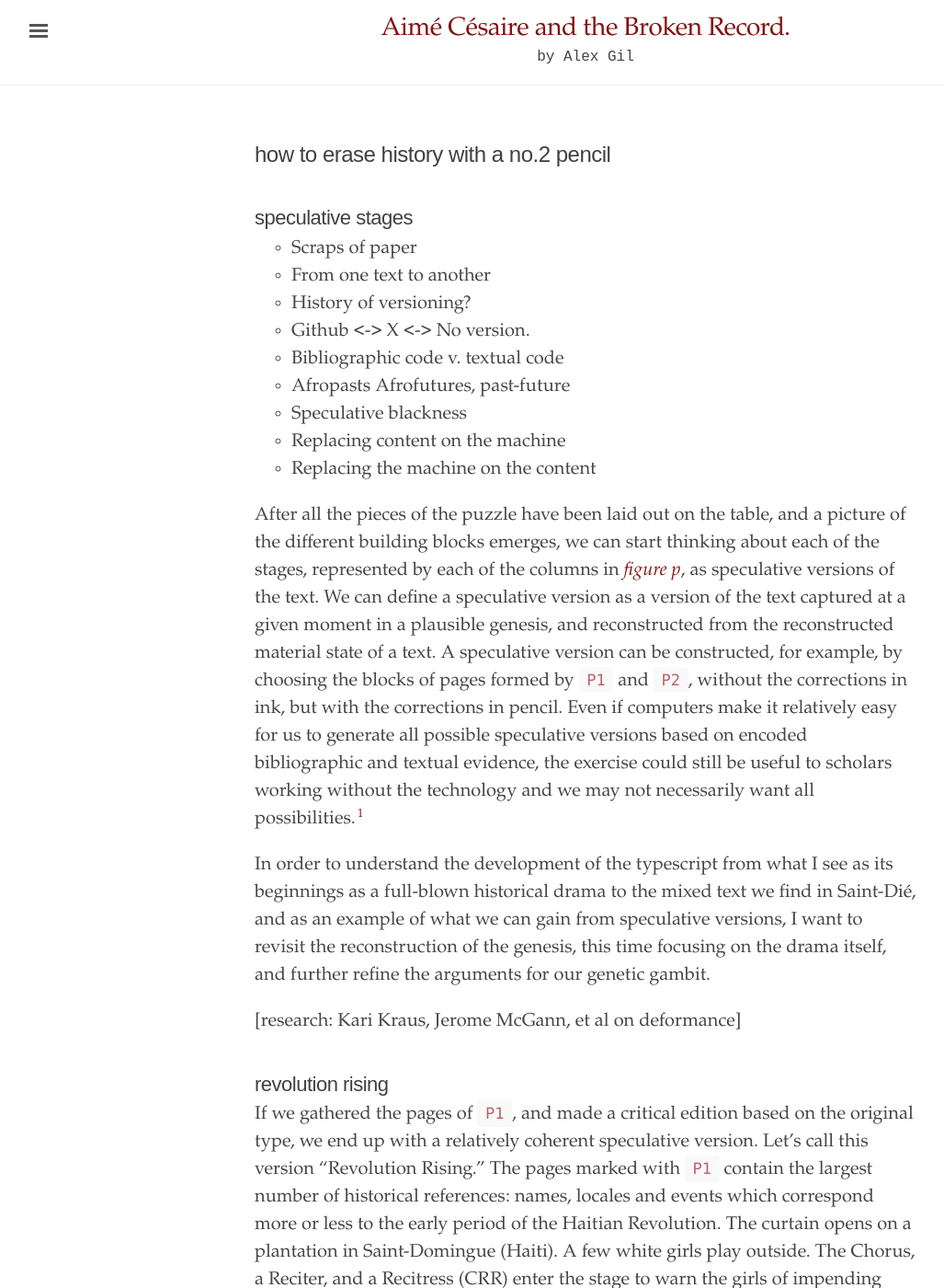
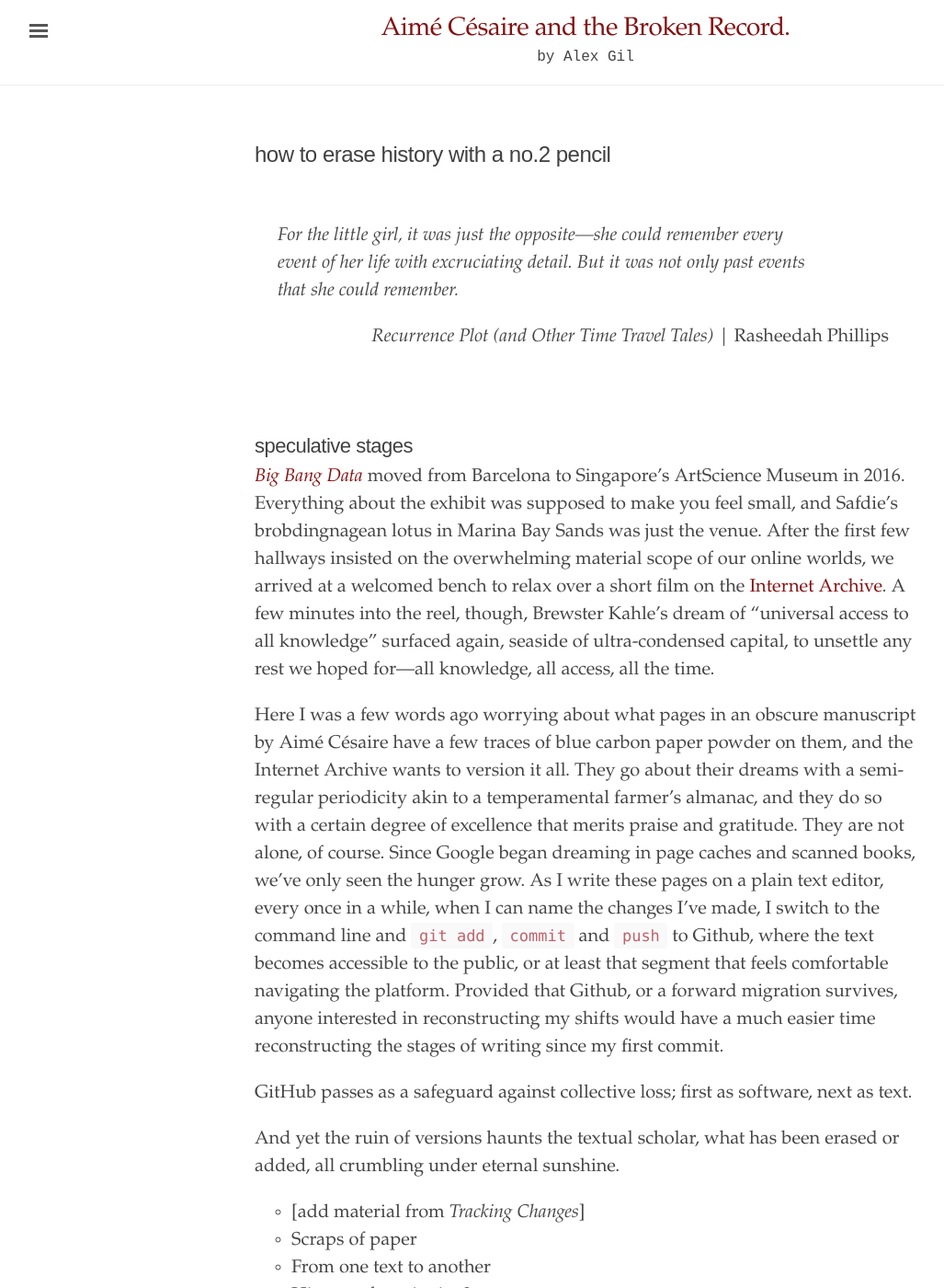
Before and after one commit to elotroalex/record, a Jekyll site: the page built from _chapters/02-pencil.md, in a window 1280 px wide and 1400 px high. Shown: the whole window at 92% size, without its empty margins (3-1030 px from the left). Built offline with Jekyll 4.4.1, drawn with Linux system fonts in a browser that asks for light colours; some of the changed text lies outside the part shown.

Commit message:
added paragraph on version lust

```diff
--- a/_chapters/02-pencil.md
+++ b/_chapters/02-pencil.md
@@ -4,9 +4,25 @@ title: "how to erase history with a no.2 pencil"
 author: alex gil
 chapter: 2
 ---
+<br>
+
+> For the little girl, it was just the opposite—she could remember every event of her life with excruciating detail. But it was not only past events that she could remember.
+
+- {:.attribution} *Recurrence Plot (and Other Time Travel Tales)* \| Rasheedah Phillips
+
+<br>
 
 ## speculative stages
 
+*[Big Bang Data](http://www.cccb.org/en/exhibitions/file/big-bang-data/45167)* moved from Barcelona to Singapore's ArtScience Museum in 2016. Everything about the exhibit was supposed to make you feel small, and Safdie's brobdingnagean lotus in Marina Bay Sands was just the venue. After the first few hallways insisted on the overwhelming material scope of our online worlds, we arrived at a welcomed bench to relax over a short film on the [Internet Archive](https://archive.org/). A few minutes into the reel, though, Brewster Kahle's dream of "universal access to all knowledge" surfaced again, seaside of ultra-condensed capital, to unsettle any rest we hoped for—all knowledge, all access, all the time.
+
+Here I was a few words ago worrying about what pages in an obscure manuscript by Aimé Césaire have a few traces of blue carbon paper powder on them, and the Internet Archive wants to version it all. They go about their dreams with a semi-regular periodicity akin to a temperamental farmer's almanac, and they do so with a certain degree of excellence that merits praise and gratitude. They are not alone, of course. Since Google began dreaming in page caches and scanned books, we've only seen the hunger grow. As I write these pages on a plain text editor, every once in a while, when I can name the changes I've made, I switch to the command line and `git add`, `commit` and `push` to Github, where the text becomes accessible to the public, or at least that segment that feels comfortable navigating the platform. Provided that Github, or a forward migration survives, anyone interested in reconstructing my shifts would have a much easier time reconstructing the stages of writing since my first commit.
+
+GitHub passes as a safeguard against collective loss; first as software, next as text.
+
+And yet the ruin of versions haunts the textual scholar, what has been erased or added, all crumbling under eternal sunshine.
+
+- [add material from *Tracking Changes*]
 - Scraps of paper
 - From one text to another
 - History of versioning?
@@ -20,6 +36,10 @@ chapter: 2
 After all the pieces of the puzzle have been laid out on the table, and a picture of the different building blocks emerges, we can start thinking about each of the stages, represented by each of the columns in *[figure p]({{site.baseurl}}/chapters/01-nebula/index.html#figure-p)*, as speculative versions of the text. We can define a speculative version as a version of the text captured at a given moment in a plausible genesis, and reconstructed from the reconstructed material state of a text. A speculative version can be constructed, for example, by choosing the blocks of pages formed by `P1` and `P2`, without the corrections in ink, but with the corrections in pencil. Even if computers make it relatively easy for us to generate all possible speculative versions based on encoded bibliographic and textual evidence, the exercise could still be useful to scholars working without the technology and we may not necessarily want all possibilities.[^20]
 
 In order to understand the development of the typescript from what I see as its beginnings as a full-blown historical drama to the mixed text we find in Saint-Dié, and as an example of what we can gain from speculative versions, I want to revisit the reconstruction of the genesis, this time focusing on the drama itself, and further refine the arguments for our genetic gambit.
+
+Speculative versions do not need to be constructed out of one pagination scheme alone. In fact, we could create speculative versions that are not defined by pagination schemes at all. To be precise, a speculative version is a reduction of a given historical document to the text encompassed by one or more discrete codicological or bibliographic features. This definition is leery of free-form recreations of the text. In theory, we could reconstitute texts in close to infinite ways, à la Borges. Notwithstanding, for the idea of a speculative version to remain useful for genetic analysis, we must limit our recreations to plausible or instructive states of the existing document. A speculative version made up of only handwritten revisions, for example, would be useful as a genetic data mine, and a reconstruction of all the pages encompassed by `P1` as an edition. A random sampling, on the other hand, is likely to leave us no better than when we started, as much as one might enjoy the serendipity.
+
+All purposeful selections begin with a clear and meaningful set of rules to help us select text. These *algorithms* double as documentation of that purposefulness. Although text in general can be said to be marked by the combination of several codes, always, we reconstitute that mark-up by a set of exhaustive rules or algorithms that in turn define the contours of new markings. Those rules can find their basis in a number of dimensions: codicology, bibliography, hermeneutics, string-comparison, and many more. Besides the rules based extraction, we intervene once more as editors to give meaning to the results. Regardless of the criteria, the imperative remains for us to be purposeful, explicit and rigorous in our method of selection.
 
 [research: Kari Kraus, Jerome McGann, et al on deformance]
 
@@ -47,7 +67,7 @@ After another CRR recitation, the final, and rather brief, staged narrative brin
 
 I summarize these three episodes not only to help the reader enter this difficult text through the most accessible door, but to make a few important points about them in relation to the genesis of the text. The first point is that Toussaint is not the central figure initially, but rather one character amongst many in a dramatization of events of the Haitian revolution. The second point is that these episodes are meant to suggest the first stages of the revolution: a committee negotiating for leaders to be set free at the expense of the rank and file, the assembly at Cap Français unaware of the gravity of the situation, the massacre of white populations by revolted slaves, when slavery itself reigned supreme in Saint Domingue—In brief, the most basic retelling of the early stages of the revolution.
 
-Other details which barely catch our attention confirm that we are dealing with the early days of the revolution. During the assembly of planters, the governor warns that “*Toussaint et Boukmann ont constitués une armée*.”[^31] This places us around the year 1791.[^32] Notice also that at the end of `P1.2` [(24)](/data/sdw-data/P024.jpg), a paragraph was marked for deletion with red ink. The lines in question were delivered by a second French delegate, who proposed freedom for the leaders. At this point, two pages are missing from `P1`, pages 3 and 4. As the action returns on `P1.5` (25), Toussaint asks Dessalines[^33] to stand back (also erased with red ink later on). This suggests that the two missing pages carried details of the negotiations between the white delegates and other leaders besides Toussaint, Dessalines being the one who survives by name. The historical Jean Jacques Dessalines was involved in the revolution from the start, and his appearance here is consistent with the history of the early revolution. Leaving aside for now the historical incongruities which students of the revolution will immediately recognize in these dramatizations, these effaced leaders further testify to Toussaint’s marginal role in this speculative version.
+Other details which barely catch our attention confirm that we are dealing with the early days of the revolution. During the assembly of planters, the governor warns that “*Toussaint et Boukmann ont constitués une armée*.”[^31] This places us around the year 1791.[^32] Notice also that at the end of `P1.2` [(24)](/data/sdw-data/P024.jpg), a paragraph was marked for deletion with red ink. The lines in question were delivered by a second French delegate, who proposed freedom for the leaders. At this point, two pages are missing from `P1`, pages 3 and 4. As the action returns on `P1.5` (25), Toussaint asks Dessalines[^33] to stand back (also erased with red ink later on). This suggests that the two missing pages carried details of the negotiations between the white delegates and other leaders besides Toussaint, Dessalines being the one who survives by name. The historical Jean Jacques Dessalines was involved in the revolution from the start, though not immediately as a leader, and his appearance here is consistent with the history of the early revolution. Leaving aside for now the historical incongruities which students of the revolution will immediately recognize in these dramatizations, these effaced figures further testify to Toussaint’s marginal role in this speculative version.
 
 Towards the end of "Revolution Rising", during the last recitation, the Reciter announces that Sonthonax has opened the prisons, armed the slaves, and opened the doors to several important cities. This refers no doubt to the most famous deed of the Civil Commissioner, Léger-Félicité Sonthonax, to declare an end to slavery in Saint Domingue under the pressure of revolutionary forces. This places the end of the segment around October 1793. In retrospect, "Revolution Rising" forms a non-Aristotelian[^34] dramatic unit which can be said to follow a chronological order consistent with the historical record.
 
@@ -65,7 +85,7 @@ The use of the screen to project static and moving images on the theater stage c
 
 In the absence of documentary evidence, I find it difficult to ascertain whether Césaire knew the work of Piscator (or Brecht) during his years in Paris. Piscator remained in Paris to avoid Stalin’s Great Purge for the two years that Césaire was a student at the École Normale Superieure, but (to my knowledge) he does not seem to have staged or published while Césaire was there. Much more likely, Piscator’s innovations came to Césaire’s attention via Paul Claudel’s *Le Livre de Christophe Colomb*. Although the latter drama was not staged until 1953, the book was published by Gallimard during Césaire’s years in Paris, with two runs in 1933 (one with illustrations by Jean Charlot, the other *sans*) and a reprint in 1935.[^41] Claudel was so taken with Piscator’s experiments that he had asked him to collaborate on *Le Livre de Christophe Colomb*. That collaboration never took place, but the response of the one to the other remains evident.[^42]
 
-In a recent article, Pierre Laforgue connects *Tête d’or*, *Le Soulier de satin*, and to a lesser extent *Le Livre de Christophe Colomb* with *Et les chiens se taisaient*. His own reading connects Colomb and Le Rebelle through analogy: "Il faut reconnaître que l’ambition du Rebelle et celle de Christophe Colomb présentent un certain nombre d’analogies."[^40] This reading, echoed in the title of the essay, "Césaire et Claudel: une cantate à deux voix." misses the essential antagonism between the two, evident in the typescript, but not exactly hidden in the published versions.
+In a recent article, Pierre Laforgue connects *Tête d’or*, *Le Soulier de satin*, and to a lesser extent *Le Livre de Christophe Colomb* with *Et les chiens se taisaient*. His own reading connects Colomb and Le Rebelle through analogy: "*Il faut reconnaître que l’ambition du Rebelle et celle de Christophe Colomb présentent un certain nombre d’analogies.*"[^40] This reading, echoed in the title of the essay, "Césaire et Claudel: une cantate à deux voix." misses the essential antagonism between the two, evident in the typescript, but not exactly hidden in the published versions.
 
 Césaire’s reconstruction of Claudel’s own “*théâtre total*” seems over-determined: an evident overlap between the *dramatis personae*, early traces of similar techniques, and more importantly, perhaps, a dialectical negation of Columbus in *Chiens,* who will become the explicit nemesis of `P2`[^43]. The tension between these two texts deserves a longer treatment than we can supply in this study. For now, what should draw our attention is the use of the screen in Claudel’s drama. The screen is present from the beginning of his play “*au fond de la scène*,” [^44] arguably serving a dramatic, didactic, and choral role, in Brecht’s acceptation. Although Claudel invokes the screen more often than Césaire’s lone example, their functions overlap. Here is an example from Part I, scene X of *Le Livre*: “*Tout cela apparaît mélangé sur l’écran*” (46).[^45] Both Césaire and Claudel—using almost the same formula—project on a screen whose function is both mimetic and diegetic, and whose main trope is the χορός, here understood not as a separate role within the drama, but the corralling of all roles singing in unison. In other words, for Césaire and Claudel, the chorus sings *in chorus* with the screen. The difference, is that Césaire recuperates the screen away from Claudel, re-writing the ideology of Luke 14:25-27 by two mechanisms: repopulating the screen with the revolution, and by shifting the fugitive birth of the nation from colonizer to colonized:
 
@@ -227,6 +245,9 @@ Through systematic codicological and textual analysis, I have argued that the sh
 ---
 <br>
 
+[^b1]: I was happy to see the familiar face of Stanford's *[Mapping the Republic of Letters](http://republicofletters.stanford.edu/)* in the exhibit, among a few other examples of digital humanities.
+
+
 [^20]: [speculative versions coming soon]
 
 [^21]: \[Go back inside, girls, playtime is over, the orbits of death push their fiery eyes through the pale mica\]
@@ -251,7 +272,7 @@ Through systematic codicological and textual analysis, I have argued that the sh
 
 [^31]: In a later revision, Boukman gets crossed out in dark pencil, leaving Toussaint to build an army by himself.
 
-[^32]: The historical Dutty Boukman was killed in November of 1791, and as far as I know, he did not fight alongside Toussaint.
+[^32]: The historical Dutty Boukman was killed in November of 1791, and as far as I know, he did not fight alongside Toussaint. The ceremony of Bois Caïman, led by Boukman, took place on August 14, 1791. Toussaint is not documented at the ceremony that sparked the revolt cum revolution. What we do know is that he joined as doctor to the troops under the command of  Georges Biassou, a few weeks after the revolt had caught on. In December 1791, after Boukman's passing, he plays an important role in negotiations with the French Governor, marking the beginning of his historical rise to prominence.
 
 [^33]: Jean Jacques Dessalines was the most important leader of the revolution besides Toussaint Louverture.
 
```
Also changed, not shown: other parts of _chapters/02-pencil.md (+0 -2 lines), _editions/sdw-revolution.md (+1 -1 lines).
